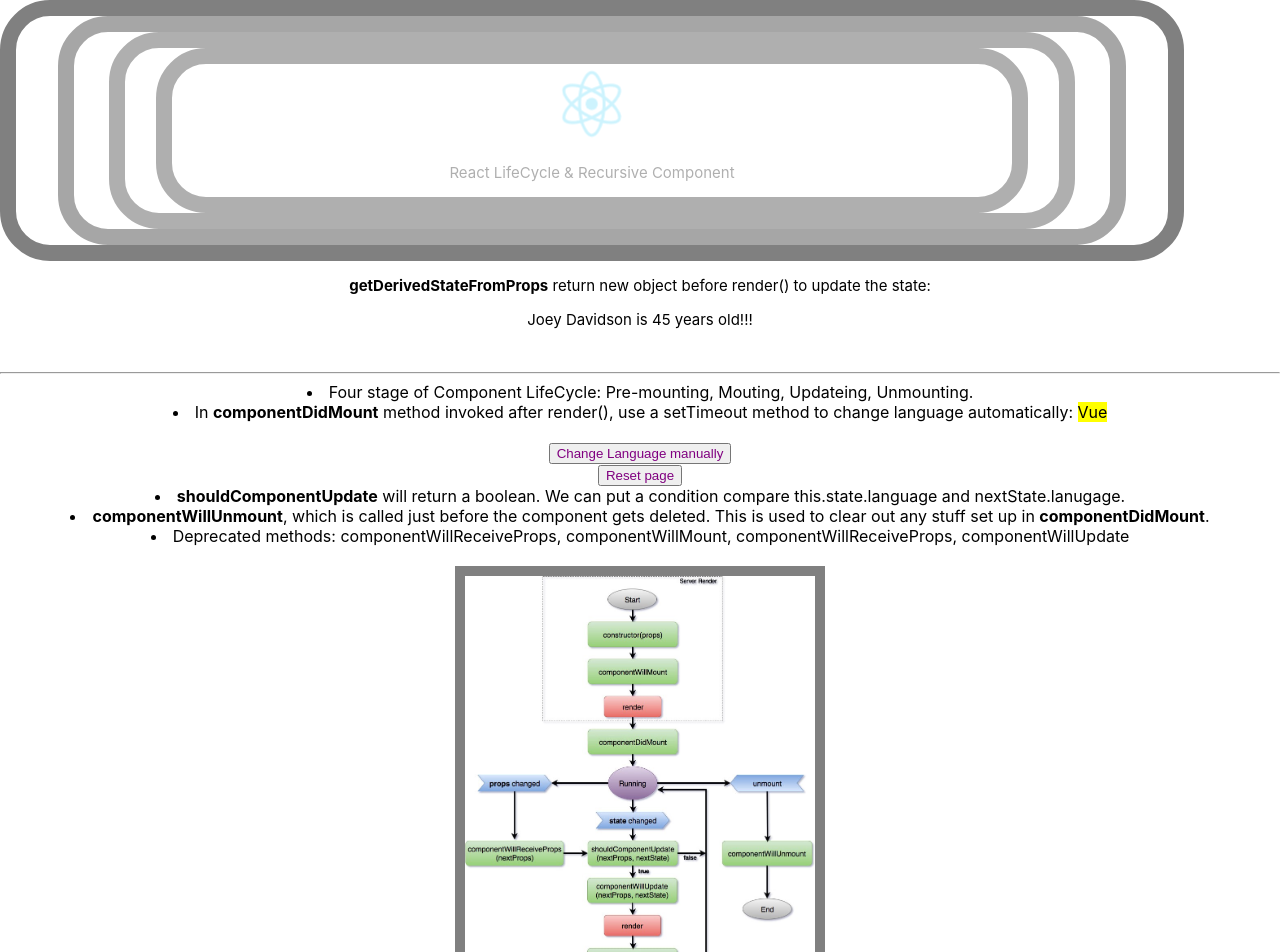
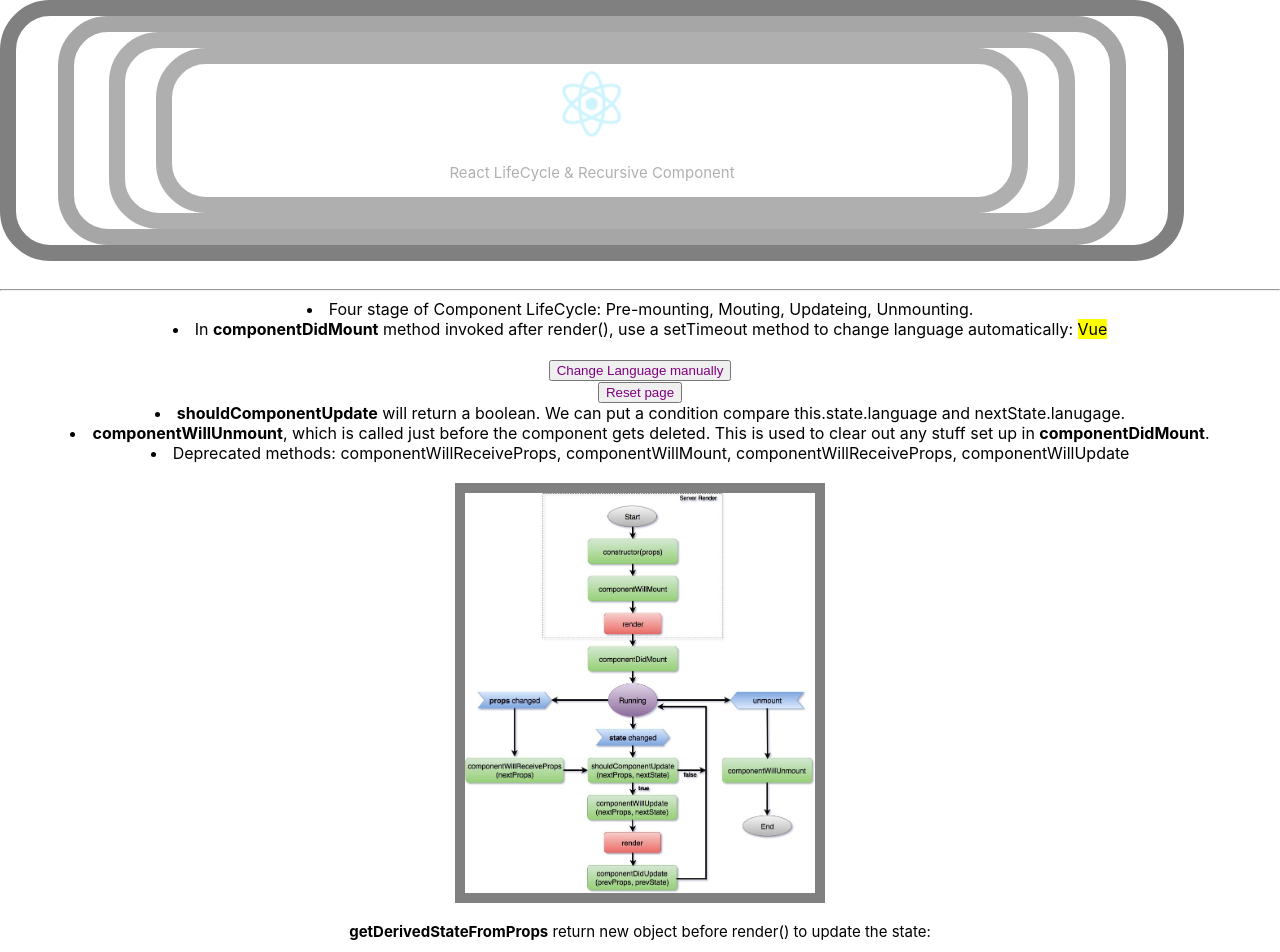
Before and after one commit to zdrakewk/react-lifecycle-methods, a React (Create React App) app: page / in a window 1280 px wide. Shown: the top 952 px of the page. Built offline with nearby package versions, Linux system fonts and the light colour scheme.

Commit message:
format update

```diff
--- a/src/App.js
+++ b/src/App.js
@@ -27,11 +27,11 @@ class App extends Component {
 
         <RecursiveColor opacity={0.5}/>
 
-        <Name firstName={this.state.name} />
         <Lang />
         <br/>
         <img id='chart1' src={chart} alt="LifeCycle Chart" />
         <br />
+        <Name firstName={this.state.name} />
 
       </div>
     );
```
